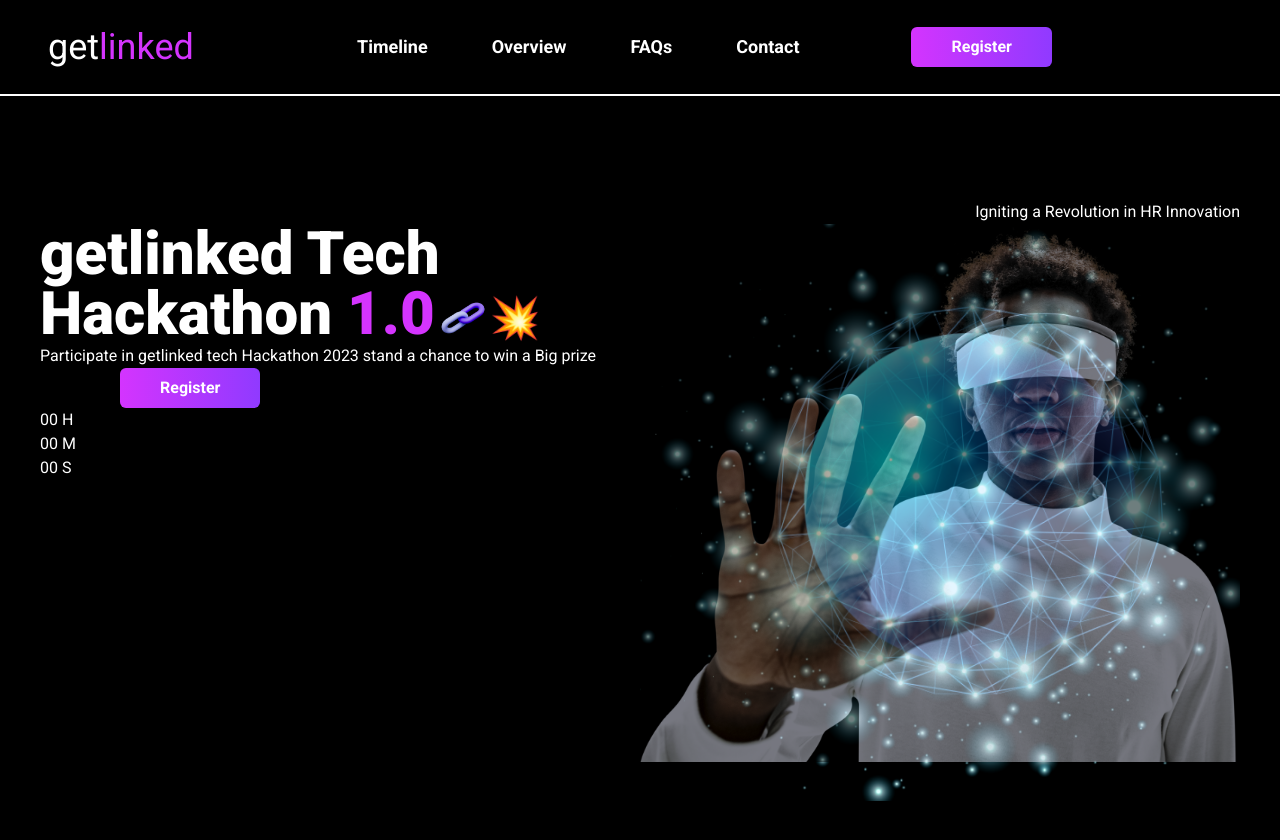
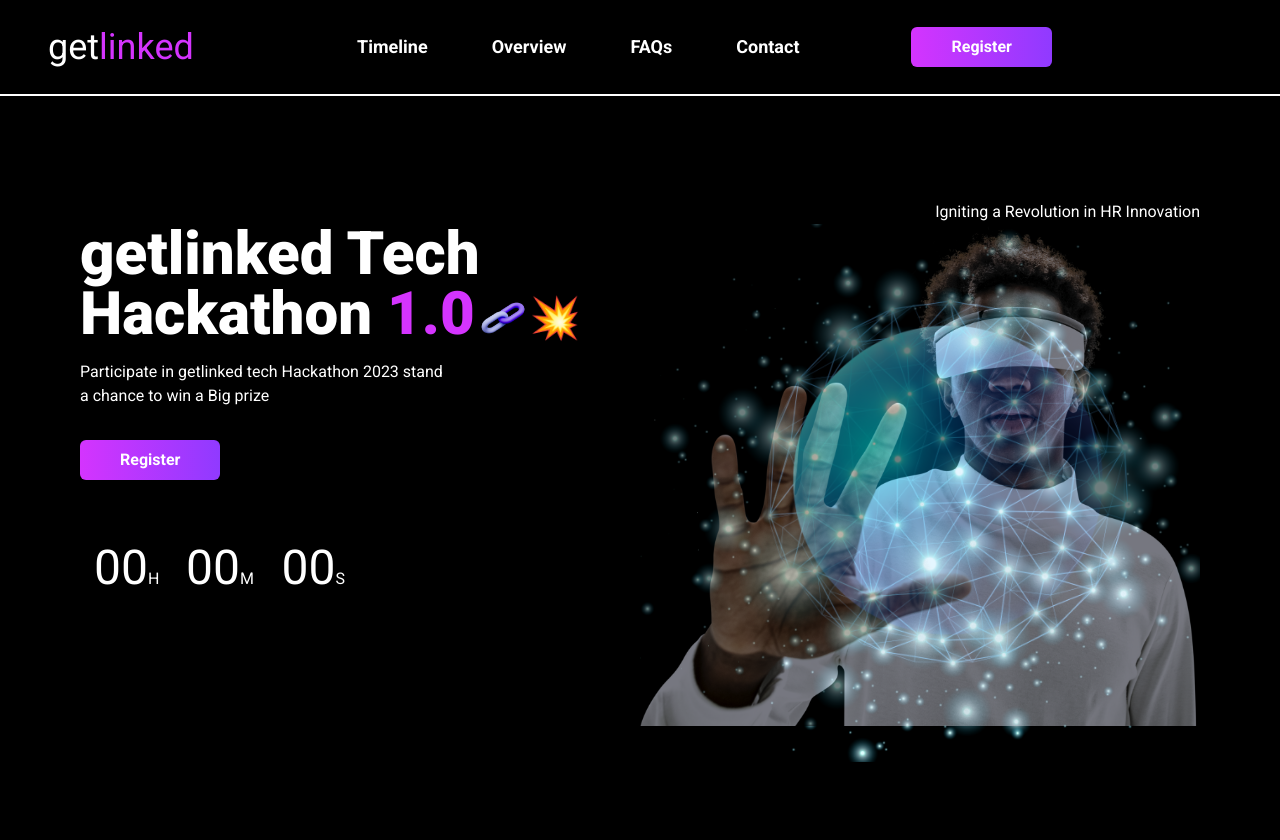
Before and after one commit to Ighenri/GetLinkedTech, a React (Create React App) app: page / in a window 1280 px wide. Shown: the top 840 px of the page. Built offline with nearby package versions, Linux system fonts and the light colour scheme.

Commit message:
hero in progress

```diff
--- a/src/Components/Header.js
+++ b/src/Components/Header.js
@@ -12,7 +12,7 @@ export default function NarBar() {
   };
 
   return (
-    <header className="flex justify-between px-10 py-6 w-screen fixed z-20 top-0 md:flex-row md:items-center lg:px-12 text-white md:h-24 md:px-8 md:border-b-2 md:border-white ">
+    <header className="flex justify-between px-20 py-6 w-screen fixed z-20 top-0 right-0 left-0 md:flex-row md:items-center lg:px-12 text-white md:h-24 md:px-8 md:border-b-2 md:border-white ">
       <a href="html" className="mr-auto text-2xl md:text-4xl">
         {" "}
         get<span className="text-light-purple">linked</span>
@@ -21,7 +21,7 @@ export default function NarBar() {
       <nav
         className={`NavBar-List ${
           isOpen ? "active" : ""
-        } md:flex flex-col fixed items-start pl-8 md:pl-0 md:items-center md:sticky top-0 left-0 opacity-1 md:0 mx-auto md:flex-row w-[80%] md:w-full md:h-0 md:px-40  h-screen md:opacity-100`}
+        } md:flex flex-col fixed items-start pl-8 md:pl-0 md:items-center md:sticky top-0 left-0 opacity-1 md:0 mx-auto md:flex-row w-[85%] md:w-full md:h-0 md:px-40  h-screen md:opacity-100`}
       >
         <ul className="flex flex-col leading-[3] text-xl font-semibold md:items-center md:flex-row md:ml-auto">
           <li className=" pt-24 md:pt-0 md:px-5 lg:px-8 md:text-lg hover:text-purple transition-colors ease-in-out">
@@ -40,7 +40,7 @@ export default function NarBar() {
             <a href="#contact">Contact </a>
           </li>
         </ul>
-        <Button />
+        <Button children="Register" />
       </nav>
 
       <div className="md:invisible flex items-center justify-center">
--- a/src/Components/HeroPage.css
+++ b/src/Components/HeroPage.css
@@ -0,0 +1,6 @@
+.changeThis {
+  background-color: aquamarine;
+  margin-left: 0;
+  margin-top: 2rem;
+  margin-bottom: 4rem;
+}
--- a/src/Components/HeroPage.js
+++ b/src/Components/HeroPage.js
@@ -9,38 +9,57 @@ import smartglass from "../Imgs/man-wearing-smart-glasses.png";
 
 export default function HeroPage() {
   return (
-    <section className="text-white px-10 h-screen translate-y-1/4">
+    <section className="text-white px-20 h-screen translate-y-32 md:translate-y-1/4 ">
       <div className="flex justify-end">
         <p>Igniting a Revolution in HR Innovation</p>
       </div>
 
-      <div className="Hero flex ">
-        <div className="countdownSection w-1/2">
-          <p className="text-6xl font-extrabold">
+      <div className="Hero grid grid-cols-1 text-center md:text-left md:flex ">
+        <div className="countdownSection w-full md:w-1/2">
+          <p className="text-4xl md:text-6xl font-extrabold">
             getlinked Tech Hackathon{" "}
             <span className="text-light-purple">1.0</span>
             <img className="h-12 inline px-1" src={chain} alt="" />
             <img className="h-12 inline" src={fire} alt="" />
           </p>
-          <p className="">
-            Participate in getlinked tech Hackathon 2023 stand a chance to win a
-            Big prize
+          <p className="mt-4 leading-6">
+            Participate in getlinked tech Hackathon 2023 stand <br /> a chance
+            to win a Big prize
           </p>
-          <Button />
-          <div className="countdown">
-            <p>
-              00 <span>H</span>
-            </p>
-            <p>
-              00 <span>M</span>
-            </p>
-            <p>
-              00 <span>S</span>
-            </p>
+          <Button children="Register" styleList="changeThis" />
+
+          <div className="countdown grid grid-cols-3 w-fit md:w-1/2 bg-lemon text-center items-center">
+            <div>
+              <span id="hour0" className="text-5xl">
+                0
+              </span>
+              <span id="hour1" className="text-5xl">
+                0
+              </span>
+              <span>H</span>
+            </div>
+            <div>
+              <span id="minute0" className="text-5xl">
+                0
+              </span>
+              <span id="minute1" className="text-5xl">
+                0
+              </span>
+              <span>M</span>
+            </div>
+            <div>
+              <span id="second0" className="text-5xl">
+                0
+              </span>
+              <span id="second1" className="text-5xl">
+                0
+              </span>
+              <span>S</span>
+            </div>
           </div>
         </div>
 
-        <div className="smartglass relative w-1/2">
+        <div className="smartglass relative w-full md:w-1/2">
           <img className="w-full h-auto" src={earth} alt="" />
           <img
             className="absolute top-0 left-0 w-full h-auto opacity-50"
--- a/src/Components/ReUse/Button.js
+++ b/src/Components/ReUse/Button.js
@@ -1,9 +1,11 @@
 import React from "react";
 
-export default function Button() {
+export default function Button({ children, styleList }) {
   return (
-    <button className=" px-8 mt-6 md:mt-0 md:px-10 py-2 rounded-md text-center font-bold bg-gradient-to-r from-light-purple to-linear md:ml-20 hover:bg-gradient-to-r hover:from-linear to hover:to-black hover:border hover:border-white">
-      Register
+    <button
+      className={`px-8 mt-6 md:mt-0 md:px-10 py-2 rounded-md text-center font-bold bg-gradient-to-r from-light-purple to-linear md:ml-20 hover:bg-gradient-to-r hover:from-linear to hover:to-black hover:border hover:border-white ${styleList}`}
+    >
+      {children}
     </button>
   );
 }
```
